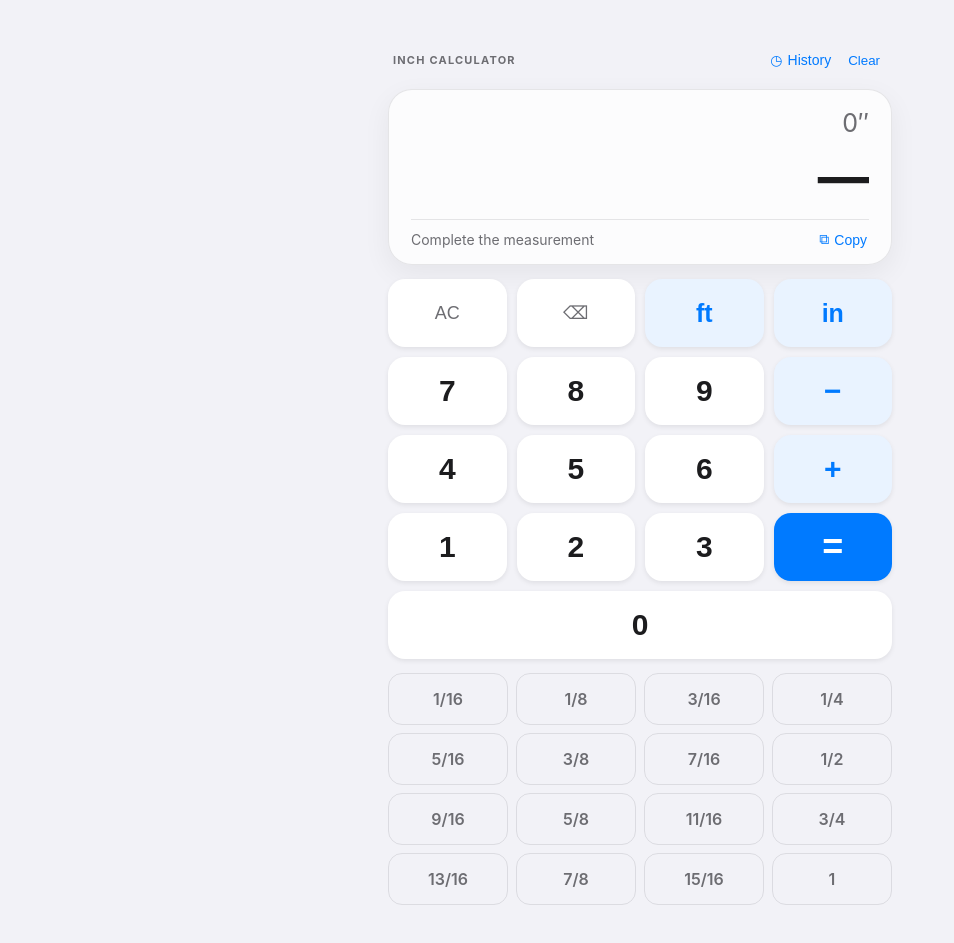
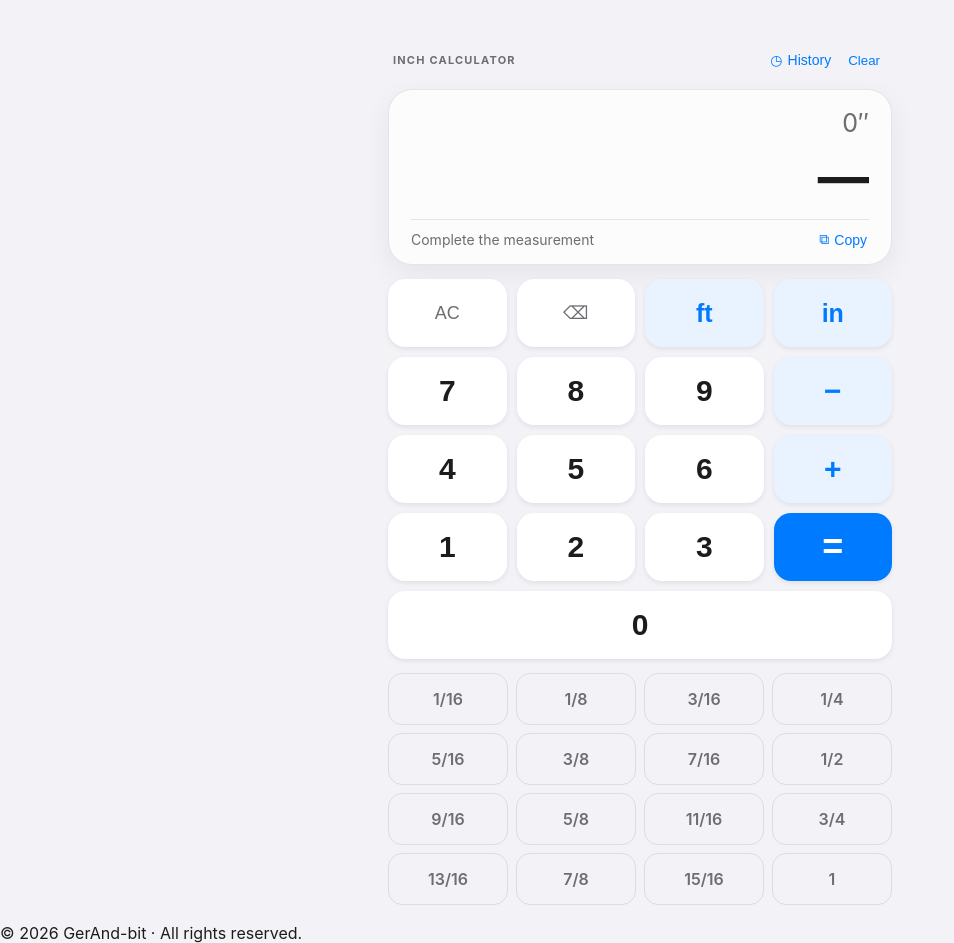
Before and after one commit to GerAnd-bit/InchCalculator, a plain HTML site: page index.html in a window 1280 px wide. Shown: the whole page, without its empty margins (0-954 px from the left). Drawn offline with Linux system fonts and the light colour scheme.

Commit message:
Add copyright footer to index.html

```diff
--- a/index.html
+++ b/index.html
@@ -61,6 +61,11 @@
         <button class="clear-history" id="clear-history" type="button">Clear History</button>
       </aside>
     </main>
+
+        <footer class="copyright">
+      © 2026 GerAnd-bit · All rights reserved.
+    </footer>
+
     <script src="calc-core.js"></script>
     <script src="history-store.js"></script>
     <script src="app.js"></script>
```
